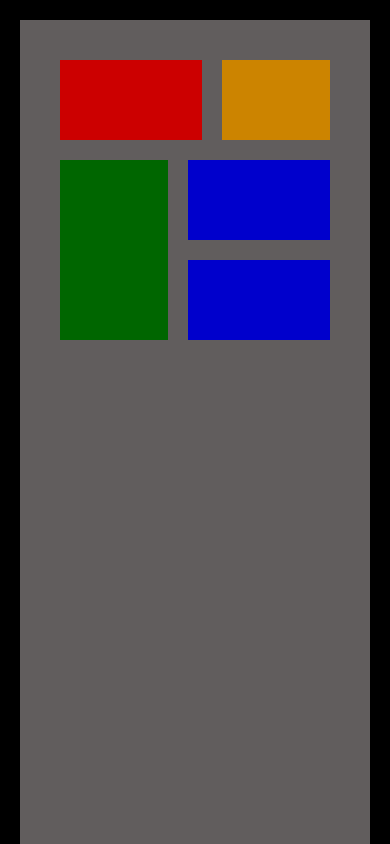
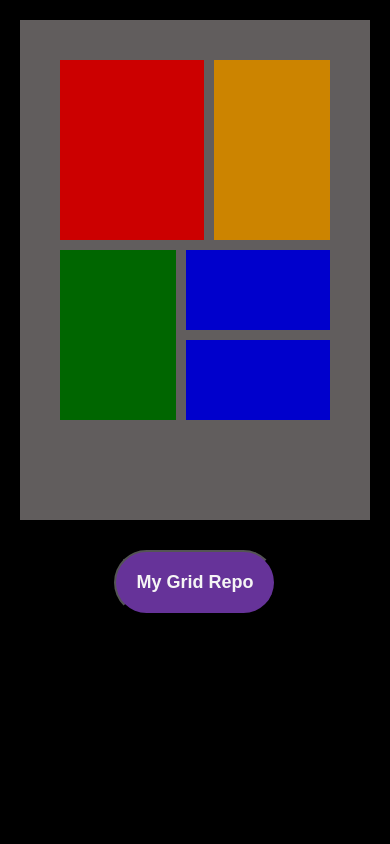
Before and after one commit to Anigbo/gridlayout, a plain HTML site: page index.html in a window 390 px wide. Shown: the top 844 px of the page. Drawn offline with Linux system fonts and the light colour scheme.

Commit message:
Update Grid.css

```diff
--- a/Grid.css
+++ b/Grid.css
@@ -17,7 +17,7 @@ body {
 }
 main {
     width: 60%;
-    height: 400px;
+    height: 460px;
     background-color: rgb(122, 117, 117);
     opacity: 0.8;
     margin-top: 100px;
@@ -25,14 +25,13 @@ main {
  .container {
     display: grid;
     grid-template-areas:
-                         'a a a b b'
-                         'a a a b b'
+
                          'a a a b b'
                          'a a a b b'
                          'c c d d d'
                          'c c e e e'
                     ;
-     gap: 20px;
+     gap: 10px;
      margin:auto;
 
 
@@ -45,6 +44,7 @@ main div {
 }
  .item1 {
     grid-area: a;
+    height: 180px;
 }
 .item2 {
 
@@ -99,7 +99,8 @@ a {
     main {
         width: 100%;
         margin-top: 0;
-        height: 1000px;
+        height: 500px;
+        overflow: auto;
 
     }
 
```
